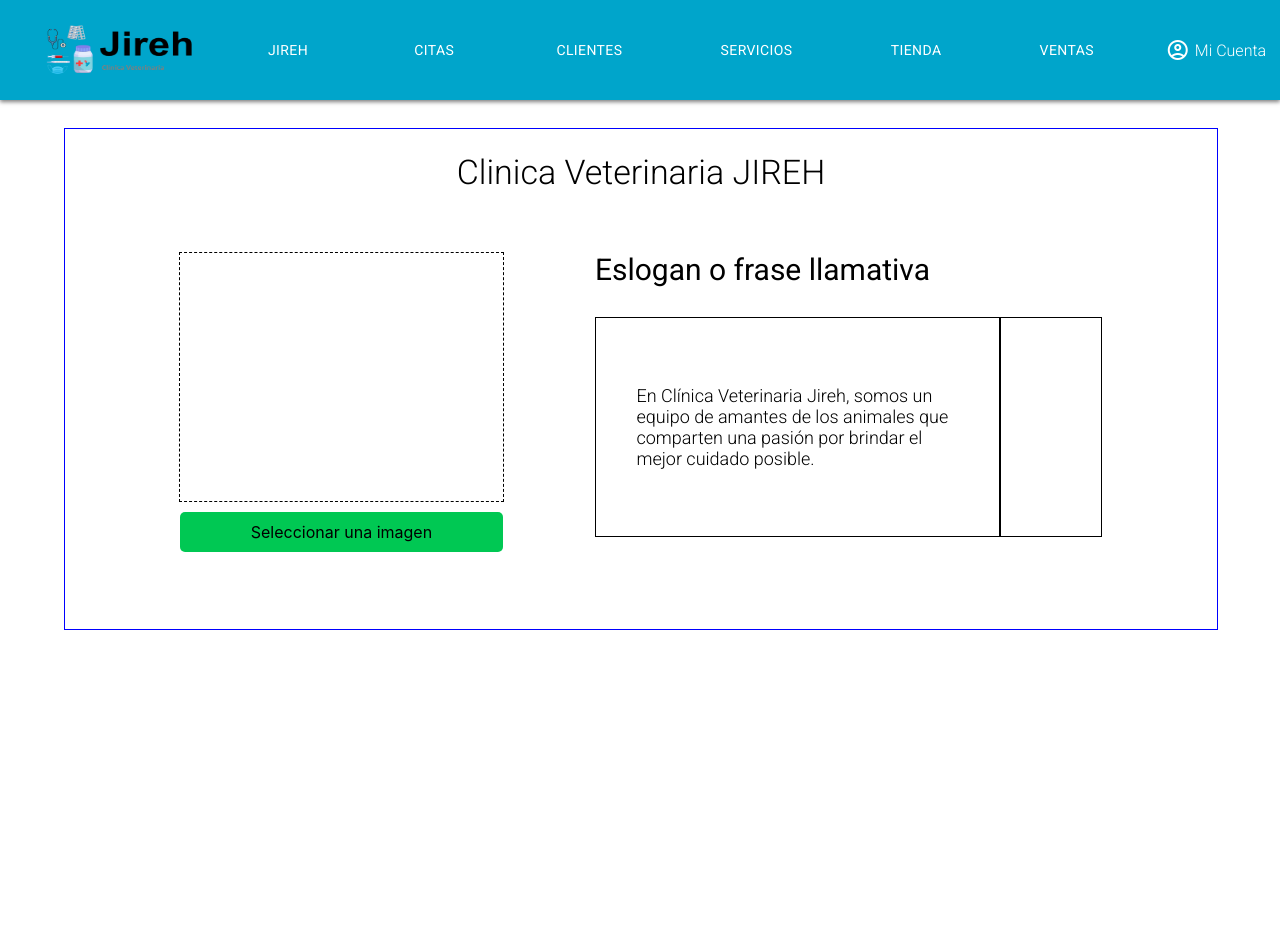
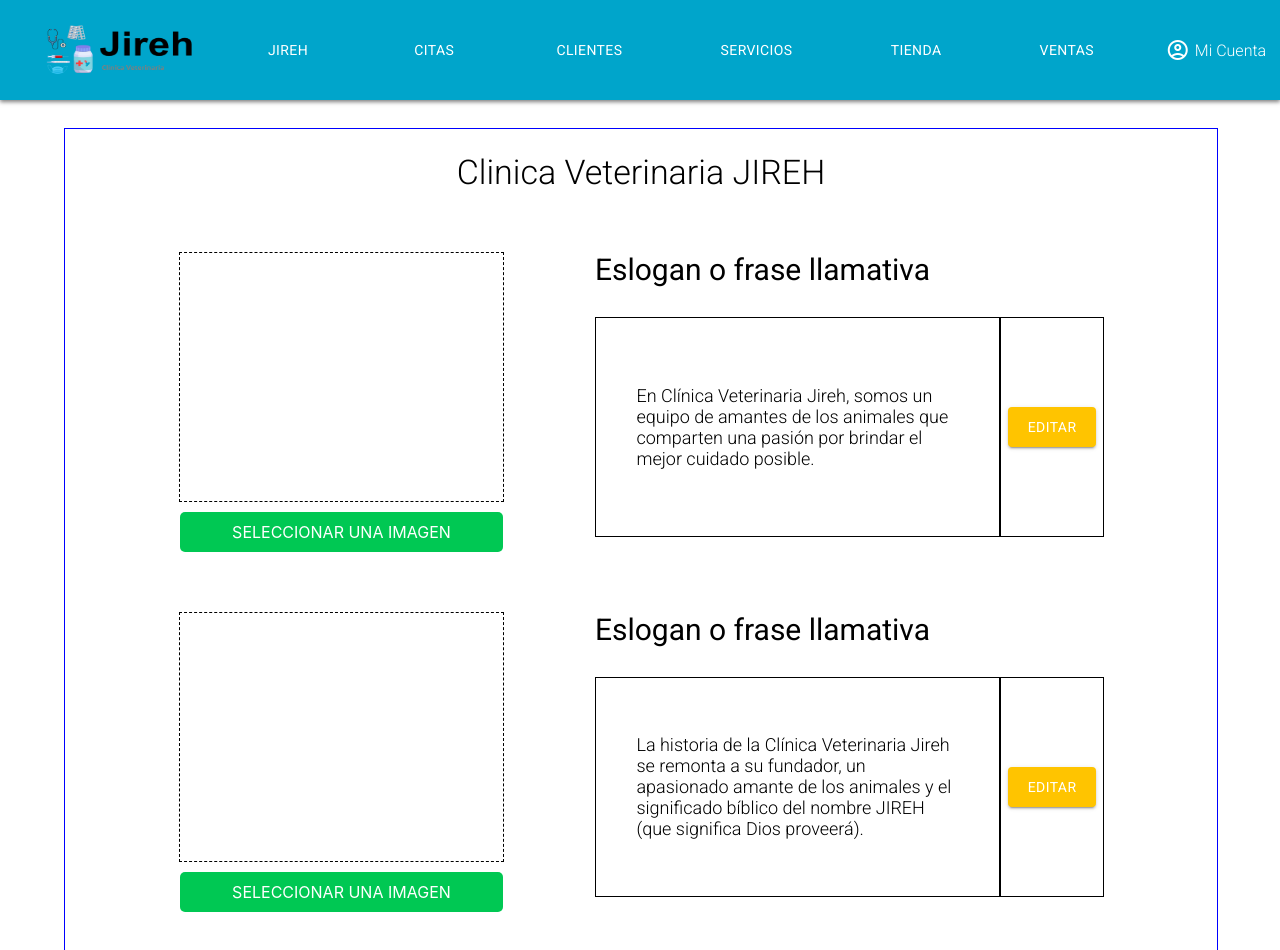
Before and after one commit to Angel07fco/Jireh, a React (Create React App) app: page /admin in a window 1280 px wide. Shown: the top 950 px of the page. Before the commit the page ends 800 px from the top, so only its background shows below. Built offline with nearby package versions, Linux system fonts and the light colour scheme.

Commit message:
add files

```diff
--- a/src/assets/styles/Admin/Admin.css
+++ b/src/assets/styles/Admin/Admin.css
@@ -37,7 +37,7 @@ p {
     width: 90%;
     margin-left: 5%;
     margin-top: 10%;
-    height: 500px;
+    height: 3000px;
     border: 1px solid blue;
 }
 
@@ -82,11 +82,17 @@ p {
     justify-content: center;
     align-items: center;
     background-color: #00c853;
+    color: white;
+    text-transform: uppercase;
     cursor: pointer;
 }
 
 .contenidoA .esloganA .imageE .inputImage label {
     cursor: pointer;
+}
+
+.contenidoA .esloganA .textoE .textoContenidoE div {
+    border: 1px solid black;
 }
 
 .contenidoA .esloganA .textoE .textoContenidoE {
@@ -106,6 +112,47 @@ p {
     padding-right: 10%;
 }
 
-.contenidoA .esloganA .textoE .textoContenidoE div {
-    border: 1px solid black;
+.contenidoA .esloganA .textoE .textoContenidoE .frase .textareaE {
+    width: 100%;
+    height: 180px;
+    font-family: 'Roboto', sans-serif;
+    font-size: 18px;
+    font-weight: 300;
 }
+
+.contenidoA .esloganA .textoE .textoContenidoE .fraseButton {
+    width: 100%;
+    display: flex;
+    justify-content: center;
+    align-items: center;
+}
+
+.contenidoA .esloganA .textoE .textoContenidoE .fraseButton .buttonE{
+    padding-left: 20px;
+    padding-right: 20px;
+    height: 40px;
+    background-color: #ffc400;
+}
+
+.contenidoA .esloganA .textoE .textoContenidoE .fraseButtonE{
+    width: 100%;
+    display: flex;
+    flex-direction: column;
+    justify-content: center;
+    align-items: center;
+}
+
+.contenidoA .esloganA .textoE .textoContenidoE .fraseButtonE .buttonEG{
+    padding-left: 20px;
+    padding-right: 20px;
+    height: 40px;
+    background-color: #00c853;
+}
+
+.contenidoA .esloganA .textoE .textoContenidoE .fraseButtonE .buttonEC{
+    padding-left: 20px;
+    padding-right: 20px;
+    height: 40px;
+    background-color: #dc3545;
+    margin-top: 20px;
+}
--- a/src/pages/Admin/Admin.js
+++ b/src/pages/Admin/Admin.js
@@ -1,6 +1,8 @@
 import React, { useState } from 'react';
 import NavbarAdmin from '../../components/NavbarAdmin';
-import '../../assets/styles/Admin/Admin.css'
+import '../../assets/styles/Admin/Admin.css';
+import { Button, TextareaAutosize } from '@mui/material';
+import { WidthFull } from '@mui/icons-material';
 
 function Admin() {
 
@@ -16,6 +18,38 @@ function Admin() {
       };
       reader.readAsDataURL(file);
     }
+  };
+
+  const [editMode, setEditMode] = useState(false);
+  const [content, setContent] = useState("En Clínica Veterinaria Jireh, somos un equipo de amantes de los animales que comparten una pasión por brindar el mejor cuidado posible.");
+
+  const handleEditClick = () => {
+    setEditMode(true);
+  };
+
+  const handleCancelClick = () => {
+    setEditMode(false);
+  };
+
+  const handleSaveClick = () => {
+    // Aquí puedes agregar lógica para guardar el contenido editado si es necesario
+    setEditMode(false);
+  };
+
+  const [editHistoria, setEditHistoria] = useState(false);
+  const [contentH, setContentH] = useState("La historia de la Clínica Veterinaria Jireh se remonta a su fundador, un apasionado amante de los animales y el significado bíblico del nombre JIREH (que significa Dios proveerá).")
+
+  const handleEditHClick = () => {
+    setEditHistoria(true);
+  };
+
+  const handleCancelHClick = () => {
+    setEditHistoria(false);
+  };
+
+  const handleSaveHClick = () => {
+    // Aquí puedes agregar lógica para guardar el contenido editado si es necesario
+    setEditHistoria(false);
   };
 
   return (
@@ -49,18 +83,113 @@ function Admin() {
           </div>
           <div className='textoE'>
             <h2>Eslogan o frase llamativa</h2>
-            <div className='textoContenidoE'>
-              <div className='frase'>
-                <h5>En Clínica Veterinaria Jireh, somos un equipo de amantes de los animales que comparten una pasión por brindar el mejor cuidado posible.</h5>
-              </div>
-              <div className='fraseButton'>
-
-              </div>
+            <div>
+              {editMode ? (
+                <div className='textoContenidoE'>
+                  <div className='frase'>
+                    <textarea className='textareaE' value={content} onChange={(e) => setContent(e.target.value)}></textarea>
+                  </div>
+                  <div className='fraseButtonE'>
+                    <Button
+                      className='buttonEG'
+                      variant="contained"
+                      onClick={handleSaveClick}
+                    >
+                      Guardar
+                    </Button>
+                    <Button
+                      className='buttonEC'
+                      variant="contained"
+                      onClick={handleCancelClick}
+                    >
+                      Cancelar
+                    </Button>
+                  </div>
+                </div>
+              ) : (
+                <div className='textoContenidoE'>
+                  <div className='frase'>
+                    <h5>{content}</h5>
+                  </div>
+                  <div className='fraseButton'>
+                    <Button
+                      className='buttonE'
+                      variant="contained"
+                      onClick={handleEditClick}
+                    >
+                      Editar
+                    </Button>
+                  </div>
+                </div>
+              )}
             </div>
           </div>
         </div>
 
-
+        <div className='esloganA'>
+          <div className='imageE'>
+            <div className='imageSeleccionada'>
+              {selectedImage && (
+                <img src={selectedImage} alt="Imagen seleccionada" />
+              )}
+            </div>
+            <div className='inputImage'>
+              <input
+                type="file"
+                accept="image/*"
+                onChange={handleImageChange}
+                id="imageInput"
+                style={{ display: 'none' }}
+              />
+              <label htmlFor="imageInput" className="custom-file-input">
+                Seleccionar una imagen
+              </label>
+            </div>
+          </div>
+          <div className='textoE'>
+            <h2>Eslogan o frase llamativa</h2>
+            <div>
+              {editHistoria ? (
+                <div className='textoContenidoE'>
+                  <div className='frase'>
+                    <textarea className='textareaE' value={contentH} onChange={(e) => setContentH(e.target.value)}></textarea>
+                  </div>
+                  <div className='fraseButtonE'>
+                    <Button
+                      className='buttonEG'
+                      variant="contained"
+                      onClick={handleSaveHClick}
+                    >
+                      Guardar
+                    </Button>
+                    <Button
+                      className='buttonEC'
+                      variant="contained"
+                      onClick={handleCancelHClick}
+                    >
+                      Cancelar
+                    </Button>
+                  </div>
+                </div>
+              ) : (
+                <div className='textoContenidoE'>
+                  <div className='frase'>
+                    <h5>{contentH}</h5>
+                  </div>
+                  <div className='fraseButton'>
+                    <Button
+                      className='buttonE'
+                      variant="contained"
+                      onClick={handleEditHClick}
+                    >
+                      Editar
+                    </Button>
+                  </div>
+                </div>
+              )}
+            </div>
+          </div>
+        </div>
 
 
 
```
